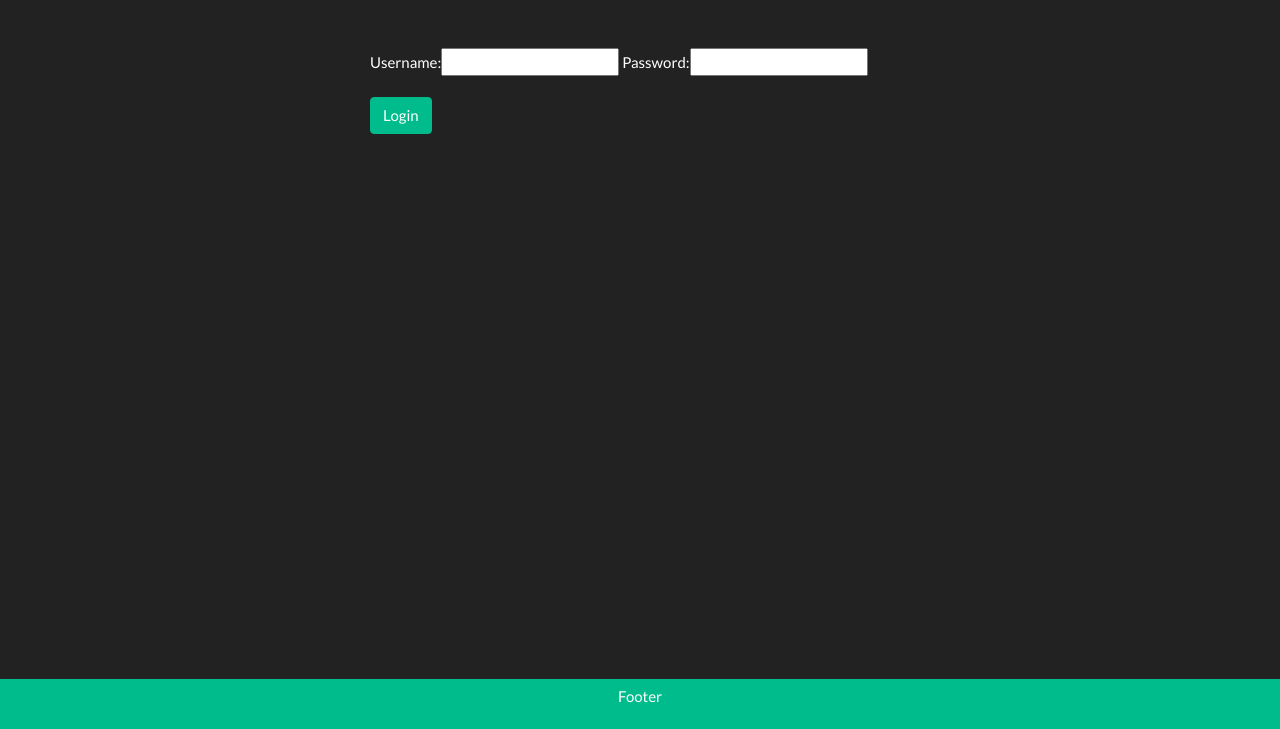
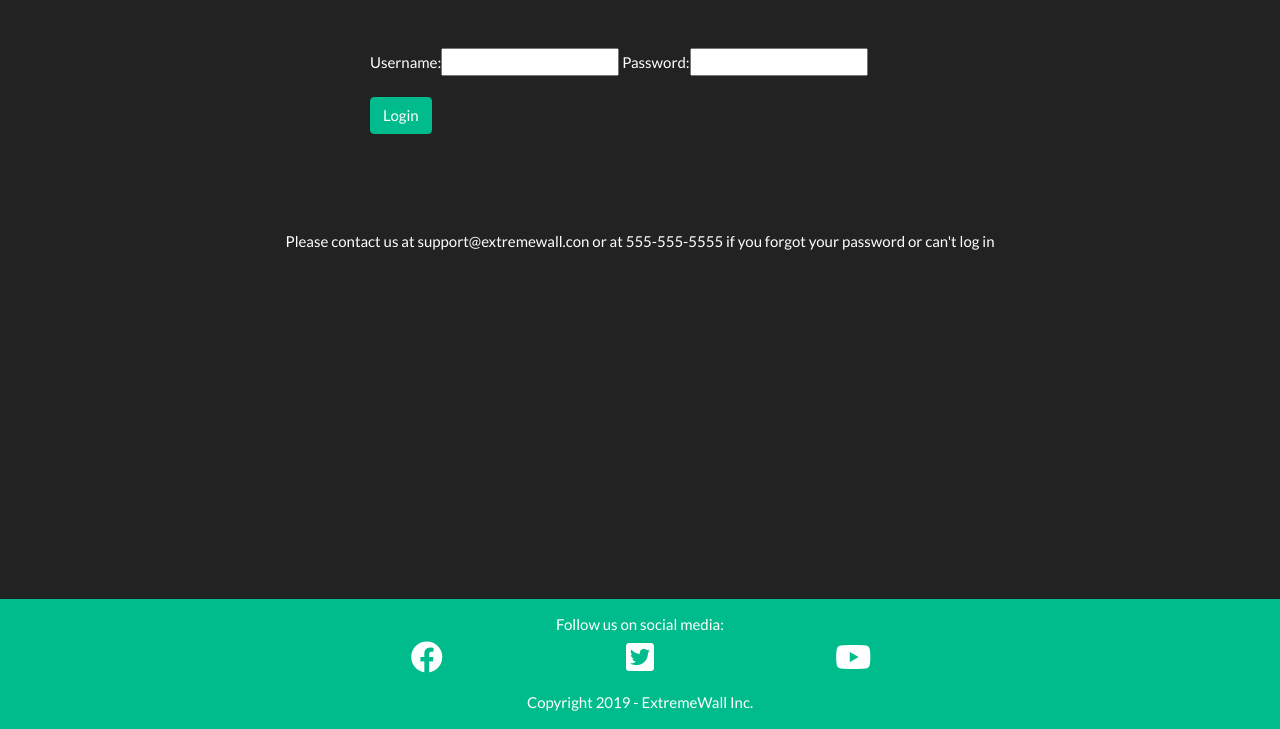
Before and after one commit to britsja/Full-Stack-Frameworks-with-Django-Milestone-Project, a Django app: page /accounts/login/ in a window 1280 px wide. Shown: the part 71-800 px from the top of the page. Run offline with Django 3.2, Linux system fonts and the light colour scheme; some libraries are stand-ins or nearby versions.

Commit message:
Standardised layouts of tickets and features pages. Added contact to login page

```diff
--- a/accounts/templates/login.html
+++ b/accounts/templates/login.html
@@ -16,6 +16,11 @@
             </form>
         </div>
     </div>
+    <div class="row mt-5">
+        <div class="col-sm-12 text-center mt-5">
+            <p>Please contact us at support@extremewall.con or at 555-555-5555 if you forgot your password or can't log in</p>
+        </div>
+    </div>
 </div>
 
 
--- a/accounts/templates/register.html
+++ b/accounts/templates/register.html
@@ -16,6 +16,11 @@
             </form>
         </div>
     </div>
+    <div class="row mt-5">
+        <div class="col-sm-12 text-center mt-5">
+            <p>Please contact us at support@extremewall.con or at 555-555-5555 if you forgot your password or can't log in</p>
+        </div>
+    </div>
 </div>
 
 
--- a/home/templates/home.html
+++ b/home/templates/home.html
@@ -86,7 +86,7 @@
     </div>
 </section>
 
-<section id="features">
+<section id="features" class="pb-5">
     <div class="container-fluid bg-white getfeature">
         <div class="row flex-grow-1 pt-5 pb-5">
             <div class="col-sm-4 offset-sm-1 text-light mt-5 mb-5 text-center pt-4 pb-4">
--- a/static/css/styles.css
+++ b/static/css/styles.css
@@ -88,3 +88,8 @@ html {
 .hover-highlight:hover {
     background-color: #00bc8c !important;
 }
+
+.fab {
+    font-size: 2rem;
+    color: #fff;
+}
--- a/templates/base.html
+++ b/templates/base.html
@@ -110,8 +110,20 @@
 
     <footer class="container-fluid page-footer bg-dark d-flex justify-content-center align-items-center">
         <div class="row align-items-center">
-            <div class="col-sm-12">
-                <p class="align-middle">Footer</p>
+            <div class="col-sm-12 text-center mt-3">
+                <h6>Follow us on social media:</h6>
+            </div>
+            <div class="col-sm-4 text-center">
+                <a href="http://www.facebook.com" target="_blank"><i class="fab fa-facebook"></i></a>
+            </div>
+            <div class="col-sm-4 text-center">
+                <a href="http://www.twitter.com" target="_blank"><i class="fab fa-twitter-square"></i></a>
+            </div>
+            <div class="col-sm-4 text-center">
+                <a href="http://www.youtube.com" target="_blank"><i class="fab fa-youtube"></i></a>
+            </div>
+            <div class="col-sm-12 text-center mt-3">
+                <p class="align-middle">Copyright 2019 - ExtremeWall Inc.</p>
             </div>
         </div>
     </footer>
```
Also changed, not shown: features/templates/closedfeatures.html (+8 -1 lines), features/templates/featurerequests.html (+9 -1 lines).
